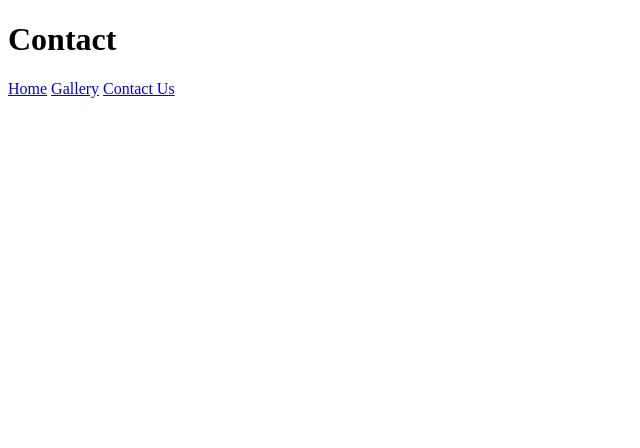
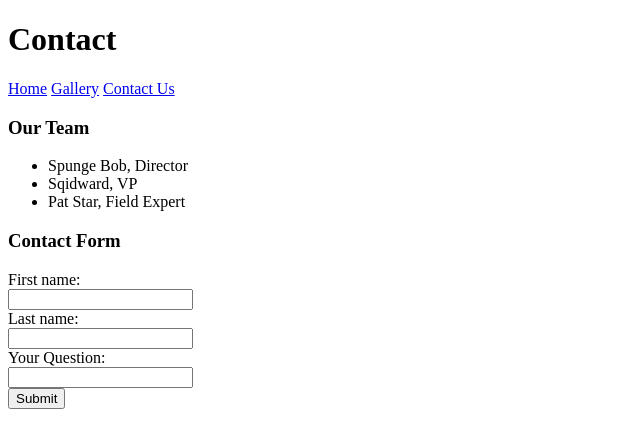
Before and after one commit to dallen1/Week-07-HTML, a plain HTML site: page contact.html in a window 1280 px wide. Shown: the whole page, without its empty margins (0-640 px from the left). Drawn offline with Linux system fonts and the light colour scheme.

Commit message:
contacts

```diff
--- a/contact.html
+++ b/contact.html
@@ -13,5 +13,26 @@
     <div class="top_nav">
         <a href="index.html">Home</a>&nbsp;<a href="gallery.html">Gallery</a>&nbsp;<a href="contact.html">Contact Us</a>
     </div>
+    <div class="team">
+        <h3>Our Team</h3>
+        <ul>
+            <li>Spunge Bob, Director</li>
+            <li>Sqidward, VP</li>
+            <li>Pat Star, Field Expert</li>
+        </ul>
+    </div>
+    <div class="contact_form">
+        <h3>Contact Form</h3>
+        <form>
+            <label for="firstName">First name:</label><br>
+            <input type="text" id="firstName" name="firstName"><br>
+            <label for="lastName">Last name:</label><br>
+            <input type="text" id="lastName" name="lastName"><br>
+            <label for="comment">Your Question:</label><br>
+            <input type="text" id="comment" name="comment"><br>
+            <input type="submit">
+        </form>
+
+    </div>
 </body>
 </html>
```
